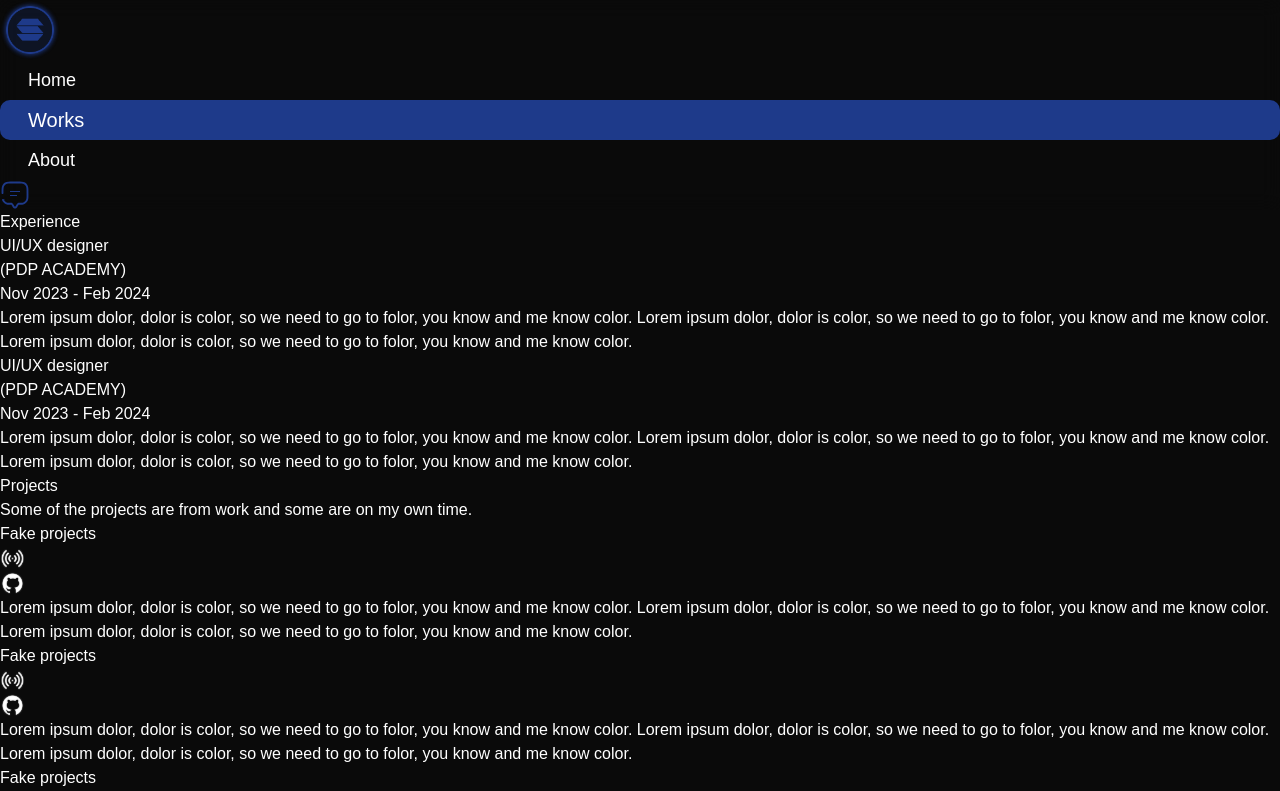
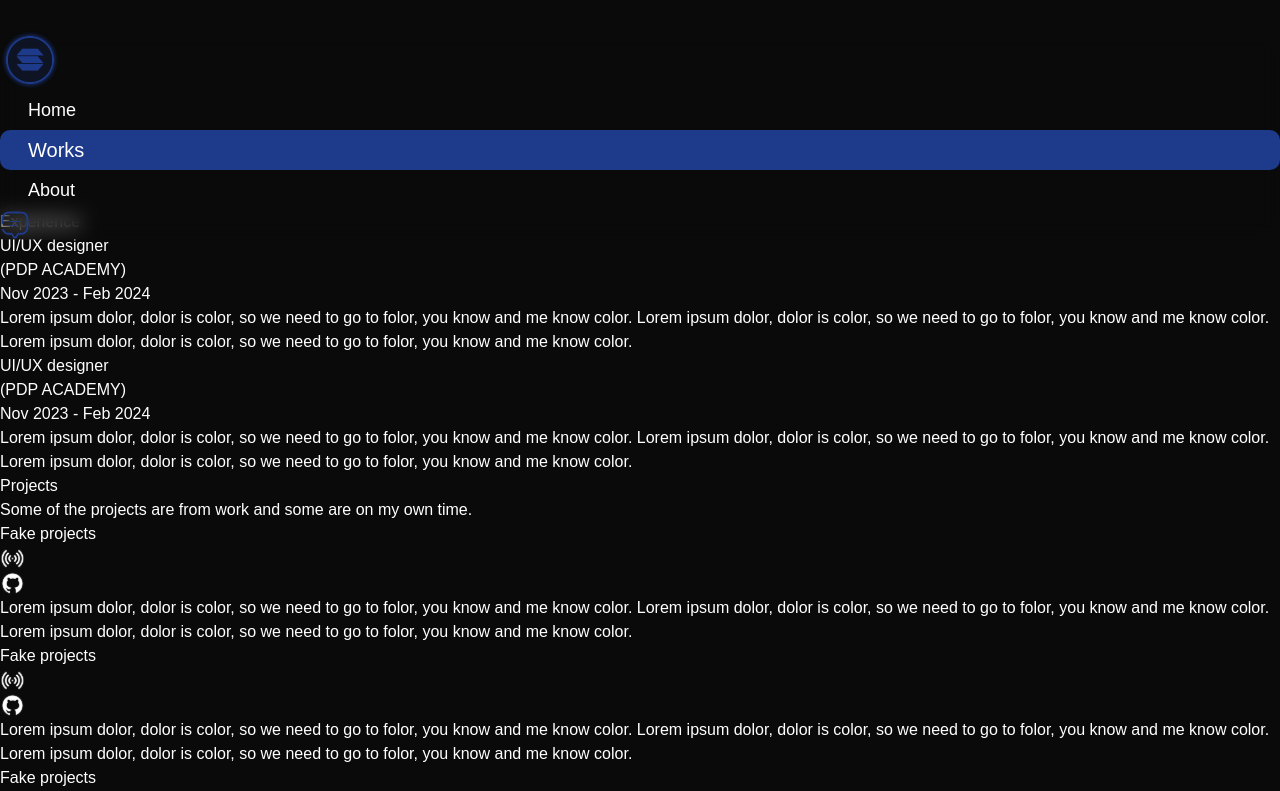
Before and after one commit to samandareo/my-website, a Next.js app: page /works in a window 1280 px wide. Shown: the top 791 px of the page. Built offline with nearby package versions, Linux system fonts and the light colour scheme.

Commit message:
add animation for header

```diff
--- a/src/components/ContainerHeader.tsx
+++ b/src/components/ContainerHeader.tsx
@@ -4,6 +4,7 @@ import logo from "@/images/logo.png"
 import chat from "@/images/chat.svg"
 import mystyle from "@/components/header.module.css"
 import { usePathname, useRouter } from "next/navigation";
+import { motion } from "framer-motion";
 
 export default function ContainerHeader() {
     // Variables
@@ -31,8 +32,12 @@ export default function ContainerHeader() {
 
 
     return (
-
-        <header className={`flex flex-col gap-y-24 mt-2 sticky top-0 z-50 ${mystyle.bgBlur}`}>
+        <motion.header className={`flex flex-col gap-y-24 mt-2 sticky top-0 z-50 ${mystyle.bgBlur}`}
+            initial={{ opacity: 0, y: 0 }}
+            animate={{ opacity: 1, y: 30 }}
+            exit={{ opacity: 0, y: -30 }}
+            transition={{ duration: 0.4 }}
+        >
             <div className="container mx-auto h-115 flex justify-between items-center py-3 px-6">
                 <Image src={logo} alt="logo" width={60} height={60} className="hover:scale-110 hover:cursor-pointer transition"/>
                 <div>
@@ -44,6 +49,6 @@ export default function ContainerHeader() {
                 </div>
                 <Image src={chat} alt="chat" width={30} height={30} className="hover:scale-110 hover:cursor-pointer transition"/>
             </div>
-        </header>
+        </motion.header>
     );
 }
```
